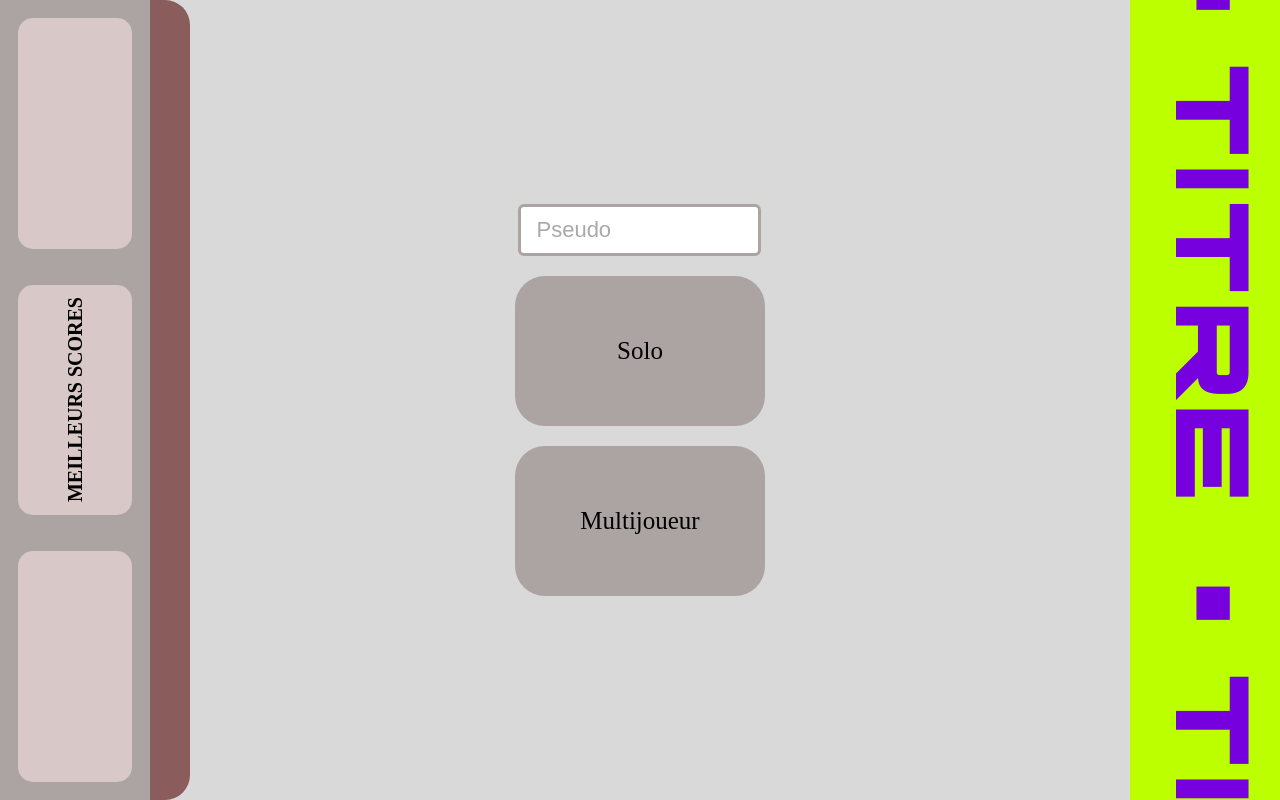
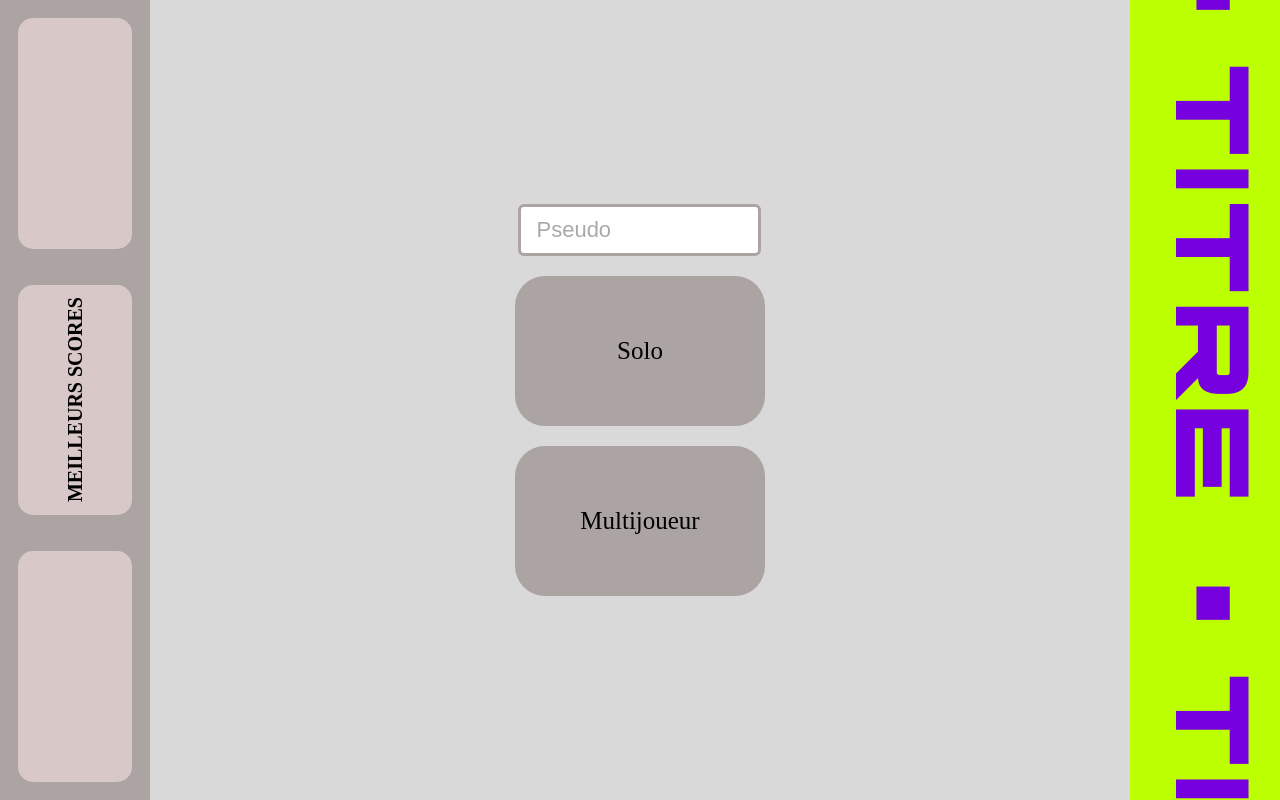
Before and after one commit to Rhapeuh/Crime.io, a website built with Vite: page client/index.html in a window 1280 px wide. Built offline with nearby package versions, Linux system fonts and the light colour scheme; files whose address does not match are found by name.

Commit message:
changement de l'affichage

```diff
--- a/client/index.html
+++ b/client/index.html
@@ -28,7 +28,6 @@
                     </div>
                     <section class="fond"></section>
                 </div>
-                <div class="barre-verticale gauche"> </div>
             </section>
             <section class="menuJeu">
                 <input type="text" class="pseudo-input" placeholder="Pseudo" maxlength="15" />
@@ -36,7 +35,6 @@
                 <a href="/jeuMulti">Multijoueur</a>
             </section>
             <section class="titre">
-                <div class="barre-verticale droite"></div>
                 <div class="colonne">
                     <h1>Titre &nbsp;•&nbsp; </h1>
                     <h1>Titre &nbsp;•&nbsp; </h1>
--- a/client/public/css/accueil.css
+++ b/client/public/css/accueil.css
@@ -78,18 +78,6 @@ h1 {
 	height: 170%;
 }
 
-.barre-verticale {
-	width: 40px;
-	height: 100%;
-	background-color: #8B5C5C;
-}
-
-.barre-verticale.droite {
-	display: none;
-	border-top-left-radius: 25px;
-	border-bottom-left-radius: 25px;
-}
-
 .pseudo-input {
     height: 44px;
     width: 220px;
@@ -124,7 +112,7 @@ h1 {
     justify-content: space-around;
     align-items: start;
     height: 100vh;
-	transition: width 2s linear;
+	transition: width 0.2s linear;
 }
 
 .colonne.gauche > div {
@@ -138,7 +126,7 @@ h1 {
     white-space: nowrap;
 	background-color: #D8C8C8;
 	cursor: pointer;
-	transition: width 1s linear;
+	transition: width 0.05s linear;
 }
 
 .colonne.gauche a {
@@ -150,14 +138,6 @@ h1 {
 	writing-mode: vertical-rl;
 }
 
-.barre-verticale.gauche {
-    border-top-right-radius: 25px;
-    border-bottom-right-radius: 25px;
-    position: absolute;
-    left: 150px;
-    transition: left 2s linear;
-}
-
 .fond{
 	display: flex;
 	flex-direction: column;
@@ -165,8 +145,8 @@ h1 {
 	position: absolute;
     background-color: #D8C8C8;
     height: 95.4%;
-	width: 20px;
-	transition: width 2s linear;
+	width: 0px;
+	transition: width 0.2s linear;
 	border-top-right-radius: 15px;
 	border-bottom-right-radius: 15px;
 	overflow-y: auto;
@@ -178,9 +158,6 @@ h1 {
 		filter: blur(2px) brightness(0.8);
 		transition: filter 0.4s;
 		pointer-events: none;
-	}
-	.barre-verticale.gauche {
-		left: 800px;
 	}
 
 	.fond {
--- a/client/src/JeuView.ts
+++ b/client/src/JeuView.ts
@@ -126,8 +126,8 @@ export default class JeuView extends View {
 
 	private render(g: Game) {
 		this.context.clearRect(0, 0, 1920, 1080);
+		if (g.bullets) this.renderBullets(g.bullets);
 		if (g.joueurs) this.renderJoueur(g.joueurs);
-		if (g.bullets) this.renderBullets(g.bullets);
 		if (g.ennemies) this.renderEnnemies(g.ennemies);
 	}
 
```
